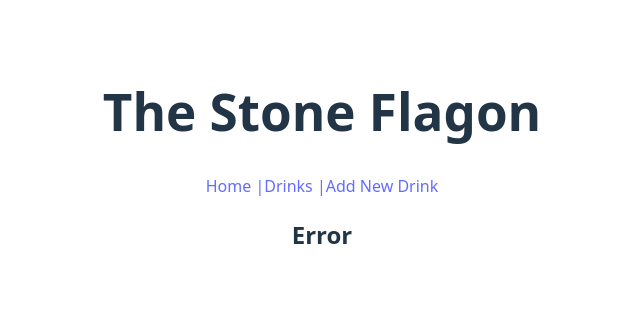
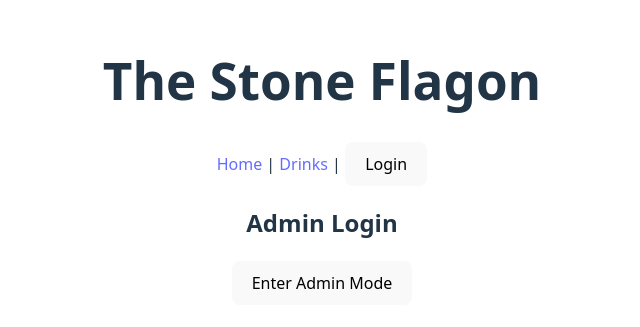
Before and after one commit to gerrywiegand/The-stone-Flagon, a React (Vite) app: page /login in a window 1280 px wide. Shown: the part 239-566 px from the top of the page, without its empty margins (318-958 px from the left). Built offline with nearby package versions, Linux system fonts and the light colour scheme; no server answers.

Commit message:
added login and admin functionality

```diff
--- a/src/App.jsx
+++ b/src/App.jsx
@@ -1,31 +1,39 @@
-import { BrowserRouter, Routes, Route, Link } from "react-router-dom";
+import { BrowserRouter, Routes, Route, Navigate } from "react-router-dom";
 import NavBar from "./components/NavBar.jsx";
 import Home from "./pages/Home.jsx";
 import DrinkList from "./pages/DrinkList.jsx";
 import DrinkDetail from "./pages/DrinkDetail.jsx";
 import NotFound from "./pages/NotFound.jsx";
 import NewDrink from "./pages/NewDrink.jsx";
+import Login from "./pages/Login.jsx";
 import "./App.css";
+import { useAuth } from "./auth/useAuth";
 
 function App() {
+  const { isAdmin, logout } = useAuth();
+
   return (
     <BrowserRouter>
       <div className="App">
         <h1>The Stone Flagon</h1>
-        <NavBar />
+        <NavBar isAdmin={isAdmin} logout={logout} />
+
         <Routes>
           <Route path="/" element={<Home />} />
+          <Route path="/drinks" element={<DrinkList />} />
+          <Route path="/drinks/:id" element={<DrinkDetail />} />
 
-          <Route path="/drinks" element={<DrinkList />}>
-            <Route path=":id" element={<DrinkDetail />} />
-          </Route>
+          <Route
+            path="/drinks/new"
+            element={isAdmin ? <NewDrink /> : <Navigate to="/login" />}
+          />
 
-          <Route path="new" element={<NewDrink />} />
-
+          <Route path="/login" element={<Login />} />
           <Route path="*" element={<NotFound />} />
         </Routes>
       </div>
     </BrowserRouter>
   );
 }
+
 export default App;
--- /dev/null
+++ b/src/auth/useAuth.jsx
@@ -0,0 +1,19 @@
+import { useState } from "react";
+
+export function useAuth() {
+  const [isAdmin, setIsAdmin] = useState(
+    () => JSON.parse(localStorage.getItem("isAdmin")) || false
+  );
+
+  function login() {
+    setIsAdmin(true);
+    localStorage.setItem("isAdmin", true);
+  }
+
+  function logout() {
+    setIsAdmin(false);
+    localStorage.removeItem("isAdmin");
+  }
+
+  return { isAdmin, login, logout };
+}
--- a/src/components/NavBar.jsx
+++ b/src/components/NavBar.jsx
@@ -1,11 +1,25 @@
 import { NavLink } from "react-router-dom";
+import { useAuth } from "../auth/useAuth"; // using the simple custom hook
 
 function NavBar() {
+  const { isAdmin, login, logout } = useAuth();
+
   return (
     <nav>
-      <NavLink to="/">Home |</NavLink>
-      <NavLink to="/drinks">Drinks |</NavLink>
-      <NavLink to="/drinks/new">Add New Drink</NavLink>
+      <NavLink to="/">Home</NavLink>
+      <span> | </span>
+      <NavLink to="/drinks">Drinks</NavLink>
+      <span> | </span>
+
+      {isAdmin ? (
+        <>
+          <NavLink to="/drinks/new">Add New Drink</NavLink>
+          <span> | </span>
+          <button onClick={logout}>Logout</button>
+        </>
+      ) : (
+        <button onClick={login}>Login</button>
+      )}
     </nav>
   );
 }
--- /dev/null
+++ b/src/config.jsx
@@ -0,0 +1 @@
+export const API = "http://localhost:3001";
--- /dev/null
+++ b/src/pages/Login.jsx
@@ -0,0 +1,20 @@
+import { useNavigate } from "react-router-dom";
+import { useAuth } from "../auth/useAuth";
+
+export default function Login() {
+  const { login } = useAuth();
+  const navigate = useNavigate();
+
+  function handleLogin(e) {
+    e.preventDefault();
+    login();
+    navigate("/drinks");
+  }
+
+  return (
+    <div>
+      <h2>Admin Login</h2>
+      <button onClick={handleLogin}>Enter Admin Mode</button>
+    </div>
+  );
+}
--- /dev/null
+++ b/src/services/drinks.js
@@ -0,0 +1,30 @@
+import { API } from "../config";
+
+// Helper to check response
+function checkResponse(res) {
+  if (!res.ok) {
+    throw new Error(`HTTP error! Status: ${res.status}`);
+  }
+  return res.json ? res.json() : Promise.resolve(null);
+}
+// helper to fetch a single drink
+export function fetchDrink(id) {
+  return fetch(`${API}/drinks/${id}`).then(checkResponse);
+}
+// helper to update a drink
+export function updateDrink(id, payload) {
+  return fetch(`${API}/drinks/${id}`, {
+    method: "PATCH",
+    headers: { "Content-Type": "application/json" },
+    body: JSON.stringify(payload),
+  }).then(checkResponse);
+}
+// helper to delete a drink
+export function deleteDrink(id) {
+  return fetch(`${API}/drinks/${id}`, { method: "DELETE" }).then((res) => {
+    if (!res.ok) {
+      throw new Error(`HTTP error! Status: ${res.status}`);
+    }
+    return true;
+  });
+}
```
